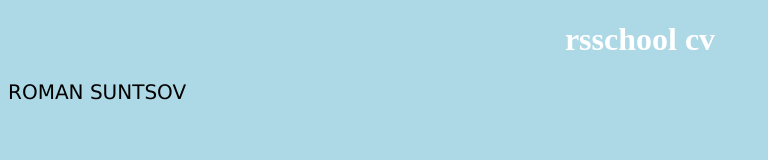
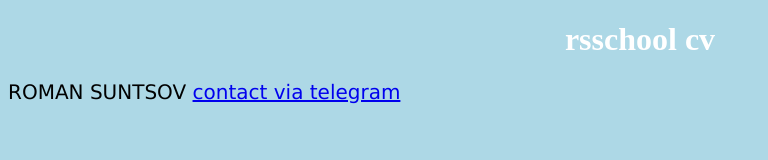
Before and after one commit to Ratishka/rsschool-cv, a plain HTML site: page index.html in a window 1280 px wide. Shown: the whole page, without its empty margins (0-768 px from the left). Drawn offline with Linux system fonts and the light colour scheme.

Commit message:
feat: index.html updated

```diff
--- a/index.html
+++ b/index.html
@@ -7,7 +7,9 @@
 <body>
 
 <h1>rsschool cv</h1>
-<p>ROMAN SUNTSOV</p>
-
+<p lang="en-GB">
+    ROMAN SUNTSOV
+    <a href="https://t.me/sunts"> contact via telegram </a>
+</p>
 </body>
 </html>
```
